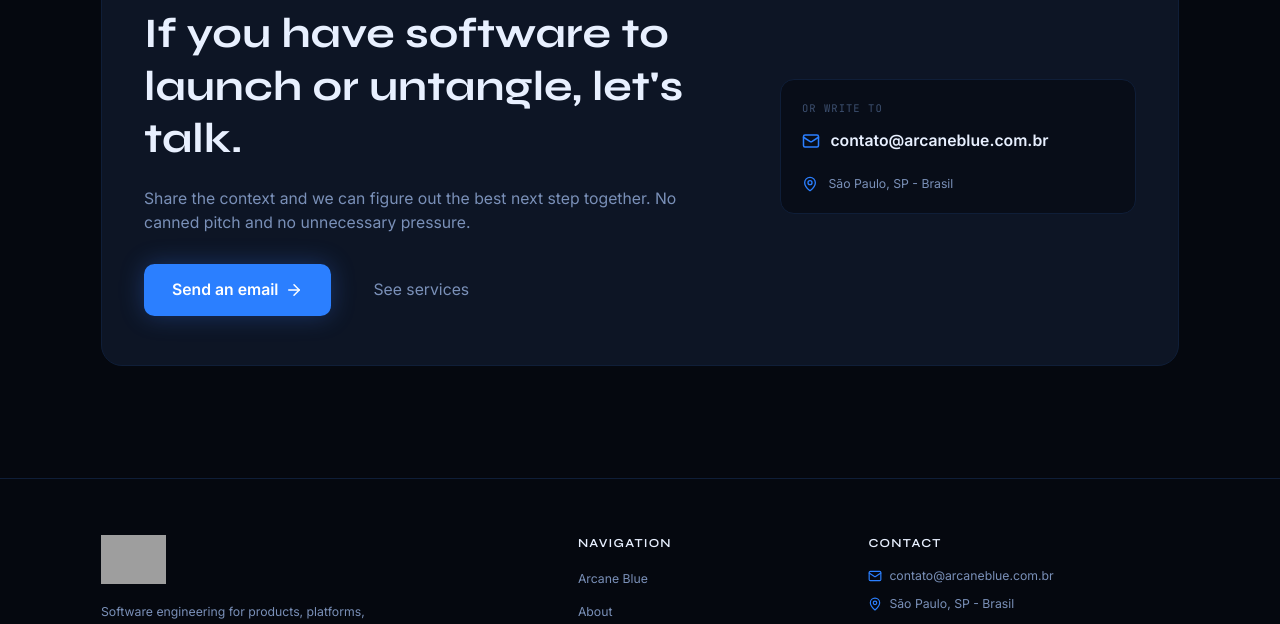
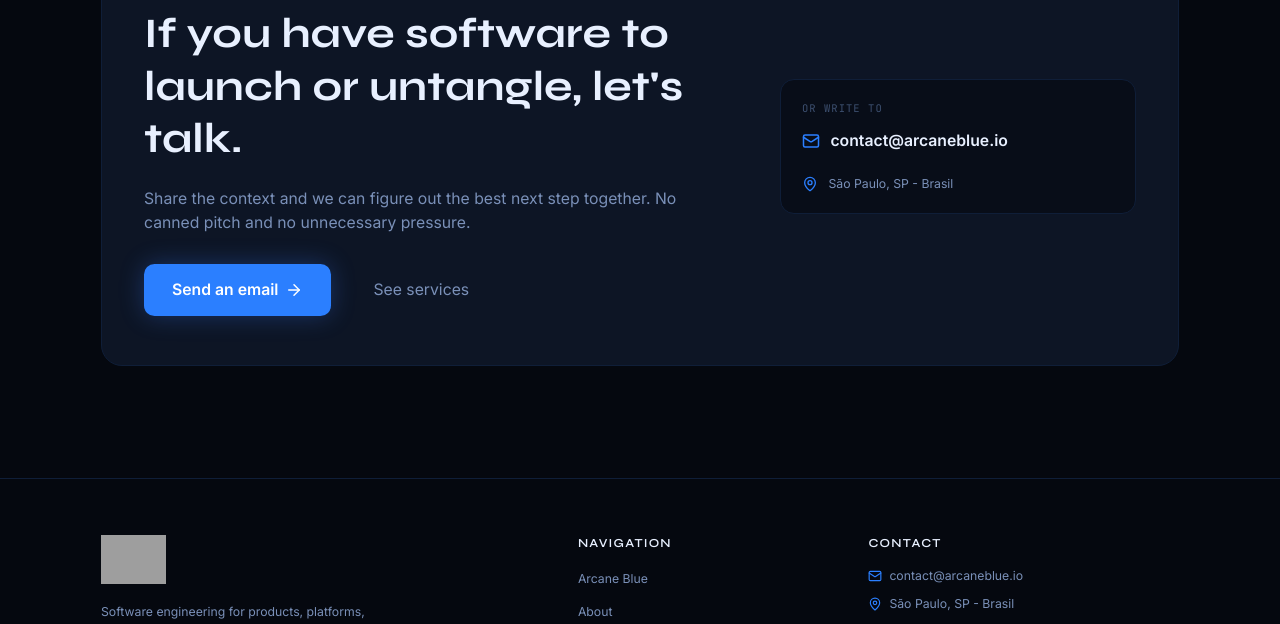
Before and after one commit to henrique-bragast/arcane-blue, a React (Vite) app: page / in a window 1280 px wide. Shown: the part 2740-3364 px from the top of the page. Built offline with nearby package versions, Linux system fonts and the light colour scheme; grey boxes are pictures that could not be loaded.

Commit message:
refactor: update hero section headlines for consistency across languages; change email contact in constants; enhance cursor styles in global CSS

```diff
--- a/src/i18n/locales/en.json
+++ b/src/i18n/locales/en.json
@@ -6,7 +6,7 @@
   },
   "hero": {
     "badge": "Software engineering company",
-    "headline_pre": "We design and build",
+    "headline_pre": "Design and build",
     "headline_highlight": "software that solves",
     "headline_post": "real problems.",
     "slogan": "Where code becomes magic",
--- a/src/i18n/locales/es.json
+++ b/src/i18n/locales/es.json
@@ -6,7 +6,7 @@
   },
   "hero": {
     "badge": "Empresa de ingeniería de software",
-    "headline_pre": "Diseñamos y construimos",
+    "headline_pre": "Diseño y desarrollo de",
     "headline_highlight": "software que resuelve",
     "headline_post": "problemas reales.",
     "slogan": "Where code becomes magic",
--- a/src/i18n/locales/pt.json
+++ b/src/i18n/locales/pt.json
@@ -6,7 +6,7 @@
   },
   "hero": {
     "badge": "Empresa de engenharia de software",
-    "headline_pre": "Projetamos e construímos",
+    "headline_pre": "Design e desenvolvimento de",
     "headline_highlight": "software que resolve",
     "headline_post": "problemas reais.",
     "slogan": "Where code becomes magic",
--- a/src/lib/constants.ts
+++ b/src/lib/constants.ts
@@ -2,7 +2,7 @@ export const SITE = {
   name: 'Arcane Blue',
   tagline: 'Where code becomes magic.',
   description: 'Software engineering for products, platforms, integrations, and evolving systems.',
-  email: 'contato@arcaneblue.com.br',
+  email: 'contact@arcaneblue.io',
   address: 'São Paulo, SP - Brasil',
   social: {
     linkedin: 'https://linkedin.com/company/arcaneblue',
--- a/src/styles/globals.css
+++ b/src/styles/globals.css
@@ -56,6 +56,12 @@
     line-height: 1.6;
   }
 
+  a[href],
+  button:not(:disabled),
+  [role="button"]:not([aria-disabled="true"]) {
+    cursor: pointer;
+  }
+
   h1, h2, h3, h4, h5, h6 {
     font-family: var(--font-display);
     line-height: 1.15;
```
